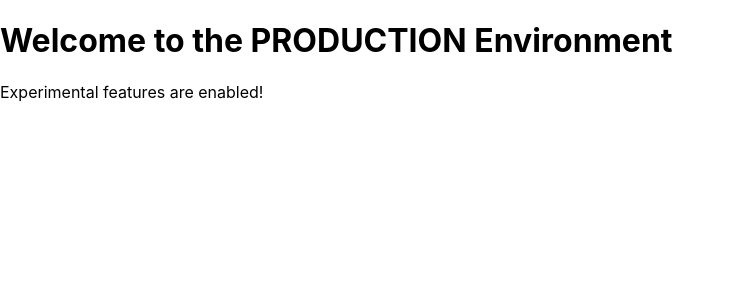
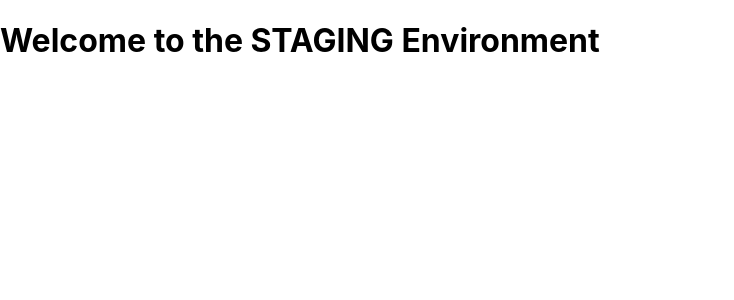
Before and after one commit to Biegemedusa446/CI-CD-Pipeline-For-Static-React-Web-App, a React (Create React App) app in the folder my-react-app/: page / in a window 1280 px wide. Shown: the top 300 px of the page, without its empty margins (0-734 px from the left). Built offline with nearby package versions, Linux system fonts and the light colour scheme.

Commit message:
Switching between environments

```diff
--- a/my-react-app/src/config.js
+++ b/my-react-app/src/config.js
@@ -1,4 +1,4 @@
-const ENV = process.env.REACT_APP_ENV || 'production';
+const ENV = process.env.REACT_APP_ENV || 'staging';
 
 const configs = {
   production: {
```
